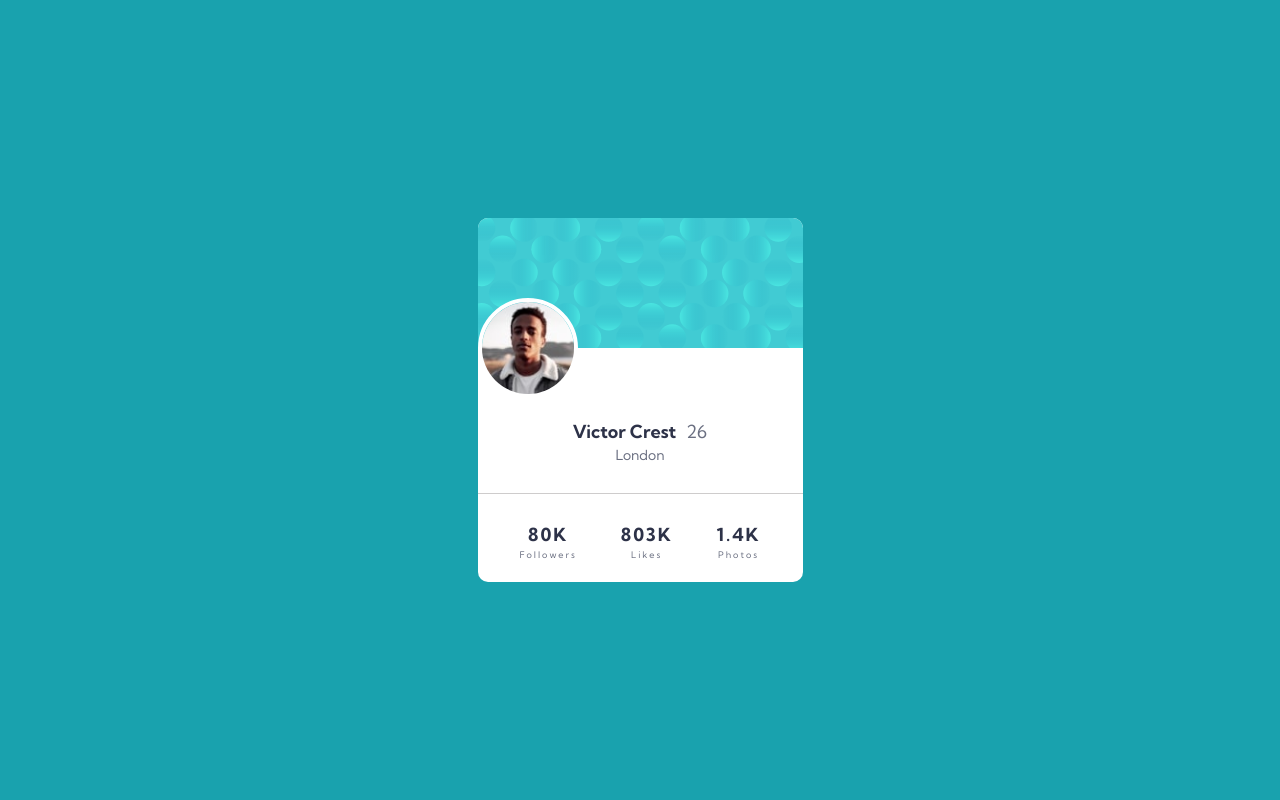
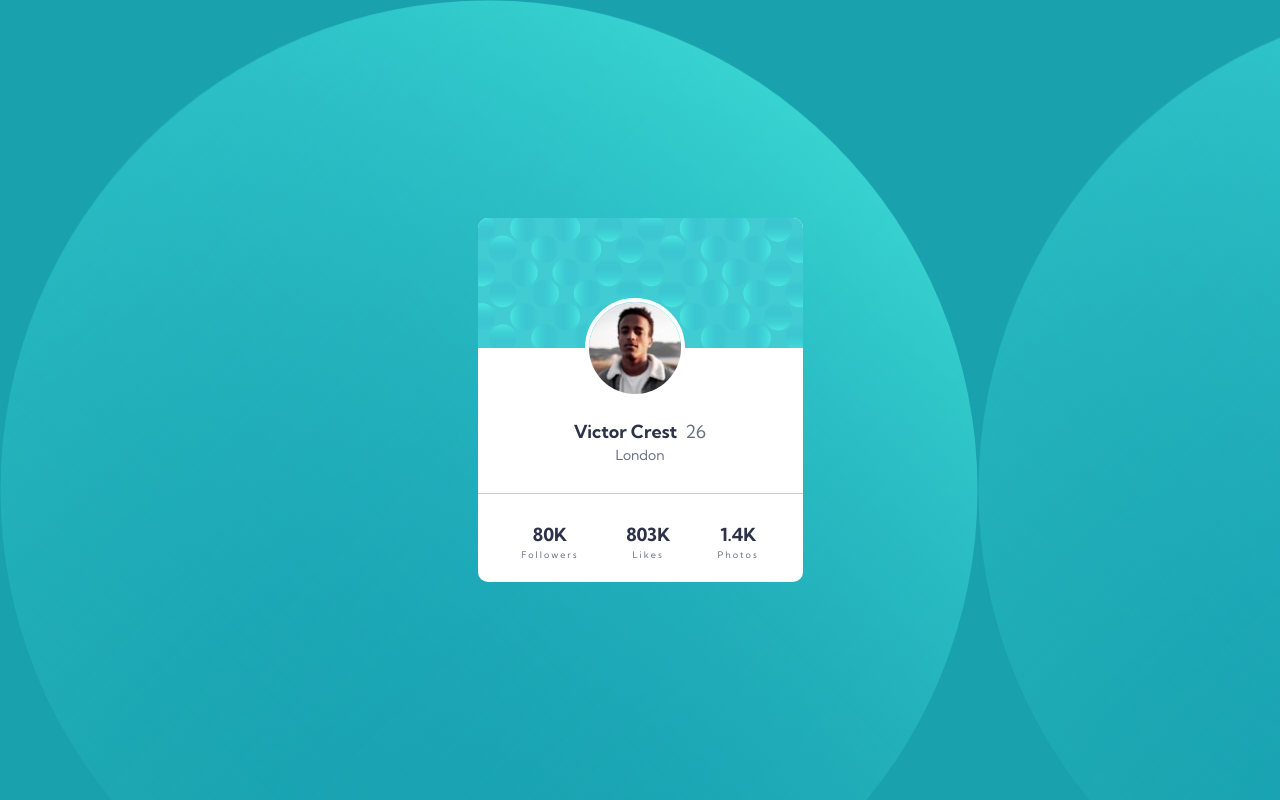
Before and after one commit to RoxySash/Profile-Card-Component-2, a plain HTML site: page index.html in a window 1280 px wide. Drawn offline with Linux system fonts and the light colour scheme.

Commit message:
Update read me

```diff
--- a/index.html
+++ b/index.html
@@ -20,7 +20,7 @@
   <img class="profile-pic" src="/images/image-victor.jpg" alt="profile picture" width="100" height="100">
   <div>
   <div class="profile">
-  <h1 class="">Victor Crest</h1>
+  <h1>Victor Crest</h1>
   <p class="age">26</p>
     </div>
   <p class="city">London</p>
@@ -28,12 +28,12 @@
 <hr>
 <div class="stats">
 <div>
-  <h2 class="">80K</h2>
-  <p class="">Followers</p>
+  <h2>80K</h2>
+  <p>Followers</p>
 </div>
 <div>
-  <h2 class="">803K</h2>
-  <p class="">Likes</p>
+  <h2>803K</h2>
+  <p>Likes</p>
   </div>
 <div>
   <h2>1.4K</h2>
--- a/styles.css
+++ b/styles.css
@@ -25,6 +25,9 @@ body {
   justify-content: center;
   align-items: center;
   font-family: var(--ff);
+  background-image: url(/images/bg-pattern-top.svg), url(/images/bg-pattern-bottom.svg);
+
+
 }
 
 /* 5. Improve media defaults */
@@ -101,7 +104,6 @@ h6 {
 .container {
   background-color: white;
   max-width: 325px;
-
   position: relative;
   border-radius: 10px;
   text-align: center;
@@ -113,6 +115,8 @@ h6 {
   border-radius: 50%;
   border: 4px solid white;
   top: 80px;
+  left: 107px;
+
 }
 
 .bg-image {
@@ -133,7 +137,6 @@ hr {
   border: none;
   height: 0px;
   border-top: 1px solid rgb(206, 204, 204);
-
   padding-bottom: 27px;
 }
 
@@ -147,6 +150,7 @@ p {
 h2 {
   font-size: var(--fs);
   color: var(--very-dark-blue);
+  letter-spacing: normal;
 }
 
 h1 {
@@ -157,7 +161,7 @@ h1 {
 
 .age {
   font-size: var(--fs);
-  margin-left: 10px;
+  margin-left: 8px;
   font-style: normal;
   font-weight: 400;
 }
```
Also changed, not shown: 1 other file.
